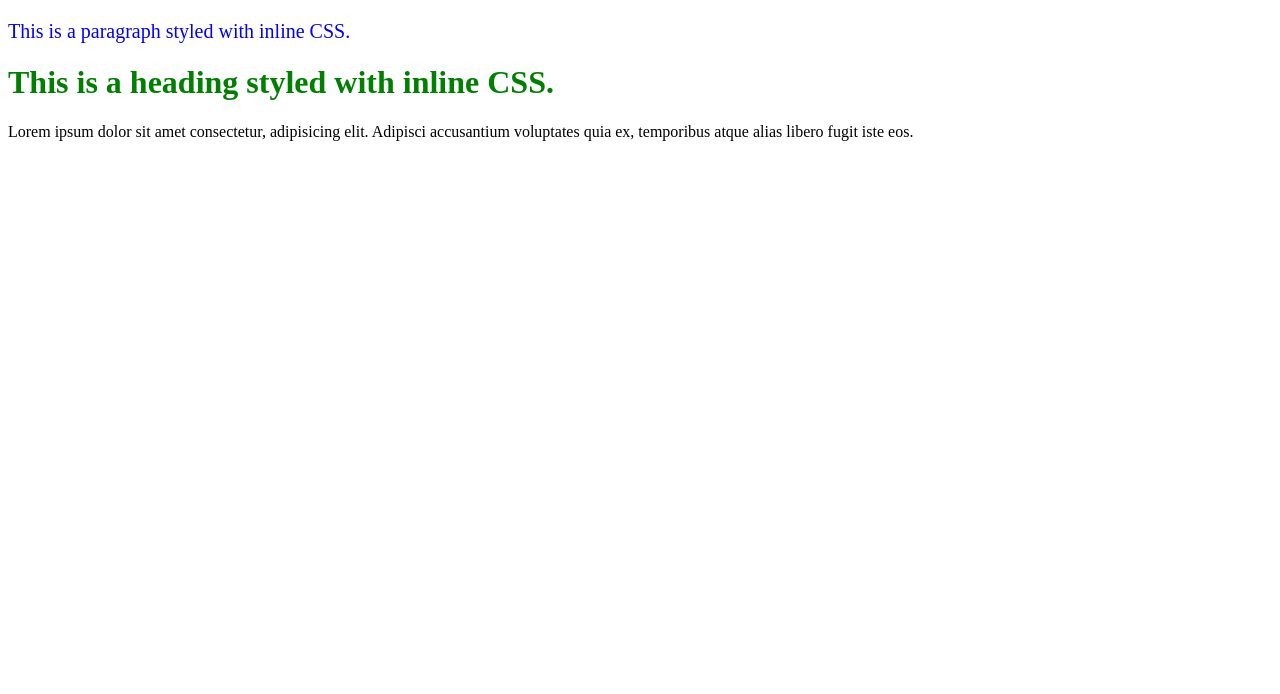
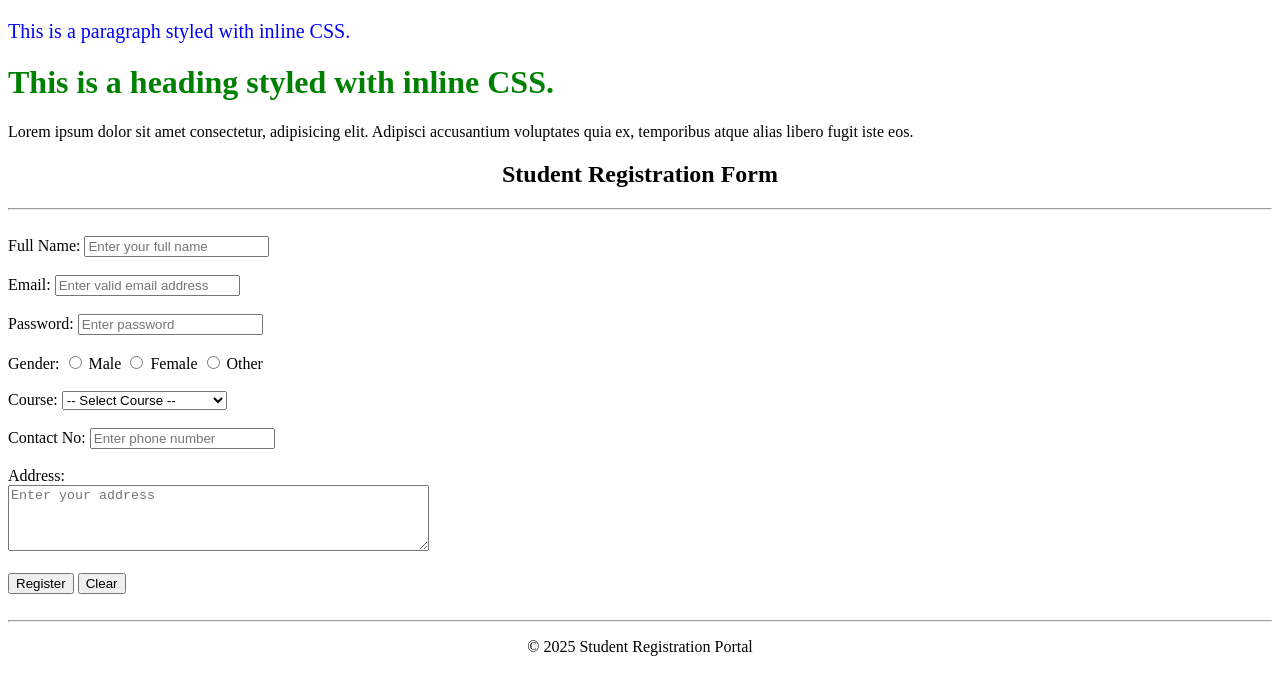
Before and after one commit to aasthajain06/CSS-CSE11, a plain HTML site: page index.html in a window 1280 px wide. Drawn offline with Linux system fonts and the light colour scheme.

```diff
--- a/index.html
+++ b/index.html
@@ -9,6 +9,74 @@
     <p style="color: blue; font-size: 20px;">This is a paragraph styled with inline CSS.</p>
     <h1 style="color: green;">This is a heading styled with inline CSS.</h1>
     <p class="pr"id="aj">Lorem ipsum dolor sit amet consectetur, adipisicing elit. Adipisci accusantium voluptates quia ex, temporibus atque alias libero fugit iste eos.</p>
-
+<p style="color: brown;"></p>
+<h2 align="center">Student Registration Form</h2>
+    <hr />
+  <br>
+    <form method="post" action="/submit.html">
+      <label for="fullName">Full Name:</label>
+      <input
+        type="text"
+        id="fullName"
+        name="fullName"
+        placeholder="Enter your full name"
+        required
+      /><br /><br />
+      <label for="email">Email:</label>
+      <input
+        type="email"
+        id="email"
+        name="email"
+        placeholder="Enter valid email address"
+        required
+      /><br /><br />
+      <label for="password">Password:</label>
+      <input
+        type="password"
+        name="password"
+        id="password"
+        placeholder="Enter password"
+        required
+      /><br /><br />
+      <label>Gender:</label>
+      <input type="radio" id="male" name="gender" value="male" required />
+      <label for="male">Male</label>
+      <input type="radio" id="female" name="gender" value="female" />
+      <label for="female">Female</label>
+      <input type="radio" id="other" name="gender" value="other" />
+      <label for="other">Other</label><br /><br />
+      <label for="course">Course:</label>
+      <select id="course" name="course" required>
+        <option value="">-- Select Course --</option>
+        <option value="ComputerScience">Computer Science</option>
+        <option value="InformationTechnology">Information Technology</option>
+        <option value="BusinessAdministration">Business Administration</option>
+        </select>
+        <br />
+        <br />
+      <label for="contact">Contact No:</label>
+      <input
+        type="tel"
+        name="contact"
+        id="contact"
+        placeholder="Enter phone number"
+        required />
+        <br /><br />
+      <label for="address">Address:</label><br />
+      <textarea
+        id="address"
+        name="address"
+        rows="4"
+        cols="50"
+        placeholder="Enter your address"
+        required
+      ></textarea
+      ><br /><br />
+      <input type="submit" value="Register" />
+      <input type="reset" value="Clear" />
+    </form>
+    <br />
+    <hr />
+    <p align="center">&copy 2025 Student Registration Portal</p>
 </body>
 </html>
```
Also changed, not shown: index2.html (added, +44 -0 lines), styles.css (+15 -0 lines).
